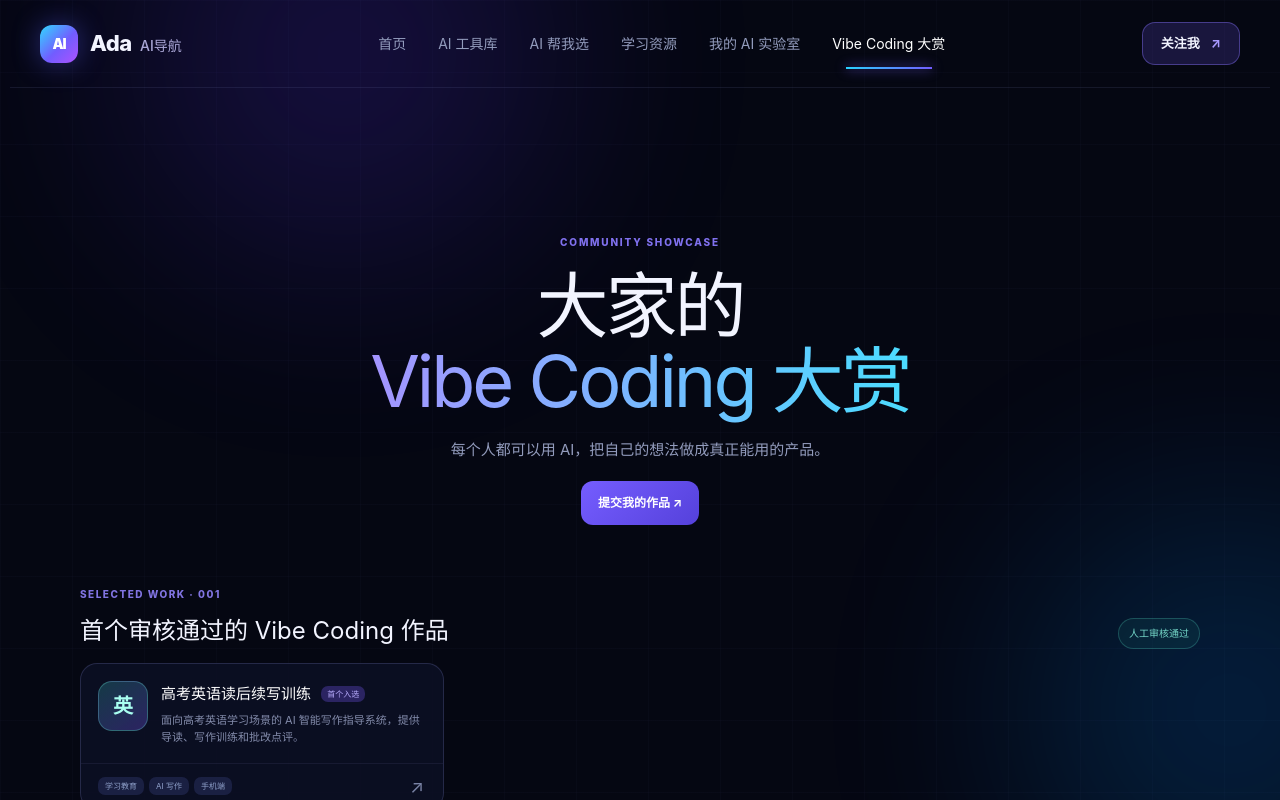
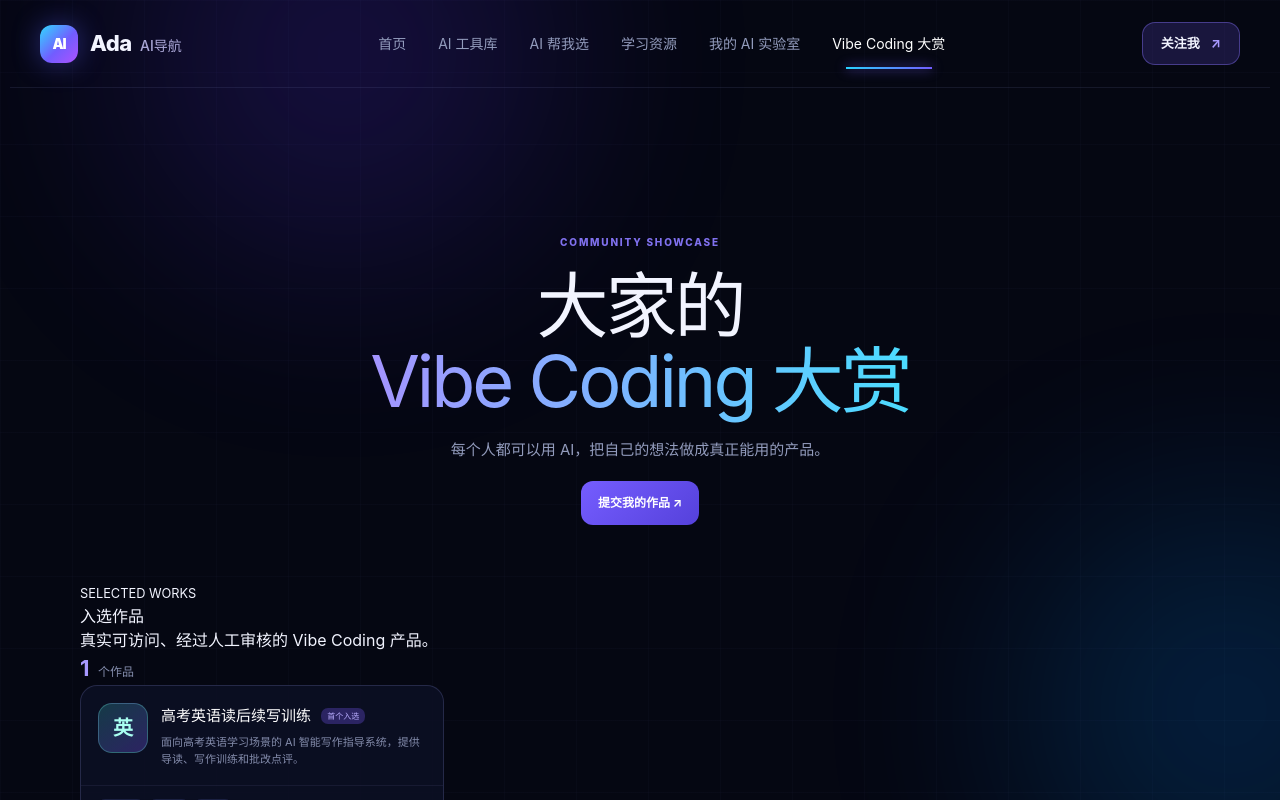
Before and after one commit to wyx729/ada-ai-nav, a Next.js app: page / in a window 1280 px wide. Both pictures are taken after a click on the button "查看投稿规则". Shown: the top 800 px of the page. Built offline with nearby package versions, Linux system fonts and the light colour scheme.

Commit message:
refine Vibe Coding gallery layout

```diff
--- a/app/page.tsx
+++ b/app/page.tsx
@@ -899,15 +899,18 @@ export default function Home() {
       {view === "vibe" && (
         <section className="page-shell">
           <div className="page-hero vibe-hero"><small>COMMUNITY SHOWCASE</small><h1>大家的<br /><span>Vibe Coding 大赏</span></h1><p>每个人都可以用 AI，把自己的想法做成真正能用的产品。</p><a className="big-action" href={vibeSubmissionUrl} target="_blank" rel="noreferrer">提交我的作品 ↗</a></div>
-          <section className="vibe-winners">
-            <div className="vibe-section-head"><div><small>SELECTED WORK · 001</small><h2>首个审核通过的 Vibe Coding 作品</h2></div><span>人工审核通过</span></div>
-            <div className="vibe-work-grid">
+          <section className="vibe-gallery" aria-labelledby="vibe-gallery-title">
+            <div className="vibe-gallery-head">
+              <div><small>SELECTED WORKS</small><h2 id="vibe-gallery-title">入选作品</h2><p>真实可访问、经过人工审核的 Vibe Coding 产品。</p></div>
+              <span className="tool-count"><b>1</b> 个作品</span>
+            </div>
+            <div className="tool-grid vibe-work-grid">
               <article className="tool-card vibe-work-card">
-                <a className="card-main" href="https://aixuxie.xyz/landing" target="_blank" rel="noreferrer">
-                  <span className="vibe-card-logo">英</span>
+                <a className="card-main" href="https://aixuxie.xyz/landing" target="_blank" rel="noreferrer" aria-label="访问高考英语读后续写训练产品介绍页">
+                  <span className="vibe-card-logo" aria-hidden="true">英</span>
                   <div><h2>高考英语读后续写训练 <em>首个入选</em></h2><p>面向高考英语学习场景的 AI 智能写作指导系统，提供导读、写作训练和批改点评。</p></div>
                 </a>
-                <div className="card-bottom"><div><span>学习教育</span><span>AI 写作</span><span>手机端</span></div><a href="https://aixuxie.xyz/landing" target="_blank" rel="noreferrer" aria-label="访问高考英语读后续写训练">↗</a></div>
+                <div className="card-bottom"><div><span>学习教育</span><span>AI 写作</span><span>手机端</span></div><a href="https://aixuxie.xyz/landing" target="_blank" rel="noreferrer" aria-label="访问高考英语读后续写训练产品介绍页">↗</a></div>
               </article>
             </div>
           </section>
```
